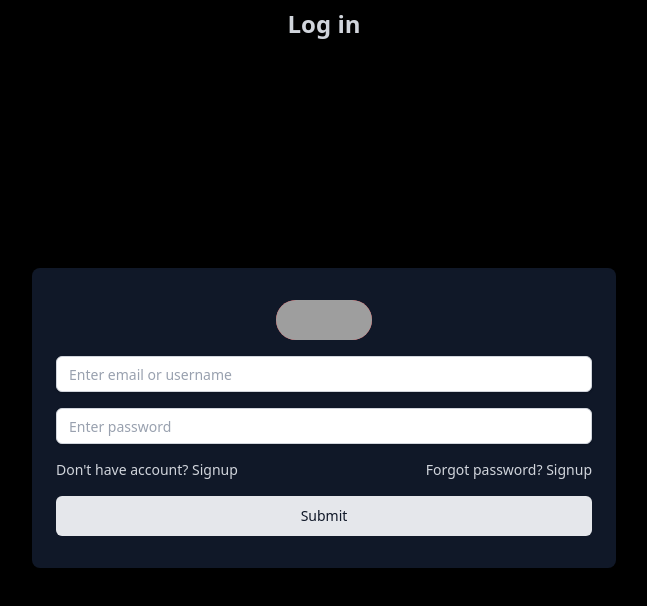
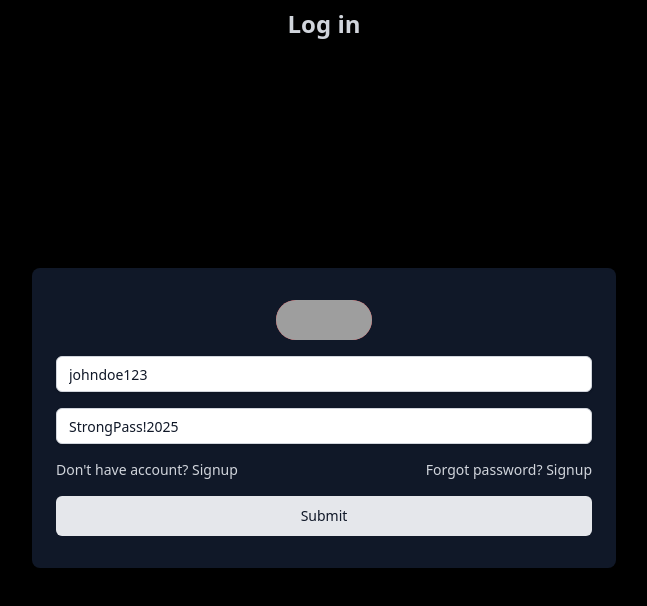
Before and after one commit to Biswajit0972/bitly, a React (Vite) app: page /login in a window 1280 px wide. Shown: the top 606 px of the page, without its empty margins (316-963 px from the left). Built offline with nearby package versions, Linux system fonts and the light colour scheme; grey boxes are pictures that could not be loaded.

Commit message:
Add custom React Query hooks for login and signup mutations

```diff
--- a/src/components/Authentication.tsx
+++ b/src/components/Authentication.tsx
@@ -6,8 +6,9 @@ const Authentication = () => {
   const navigate = useNavigate();
   const { pathname } = useLocation();
   const { isTokenAvailable } = getTokens();
+    console.log(isTokenAvailable)
 
-  useEffect(() => {
+    useEffect(() => {
 
     if (!isTokenAvailable && pathname !== "/login" && pathname !== "/signup") {
       navigate("/login", { replace: true });
--- a/src/pages/login.tsx
+++ b/src/pages/login.tsx
@@ -12,14 +12,15 @@ const Login = () => {
     const {register, handleSubmit, formState: {errors}, reset} = useForm<loginType>({
         resolver: zodResolver(loginSchema),
         defaultValues: {
-            identifier: "",
-            password: ""
+            identifier: "johndoe123",
+            password: "StrongPass!2025"
         }
     });
 
     const {mutateAsync, isPending} = useLoginHook();
 
     const formSubmit = async (data: loginType) => {
+
 
         const res = await mutateAsync(data);
         console.log(res);
```
